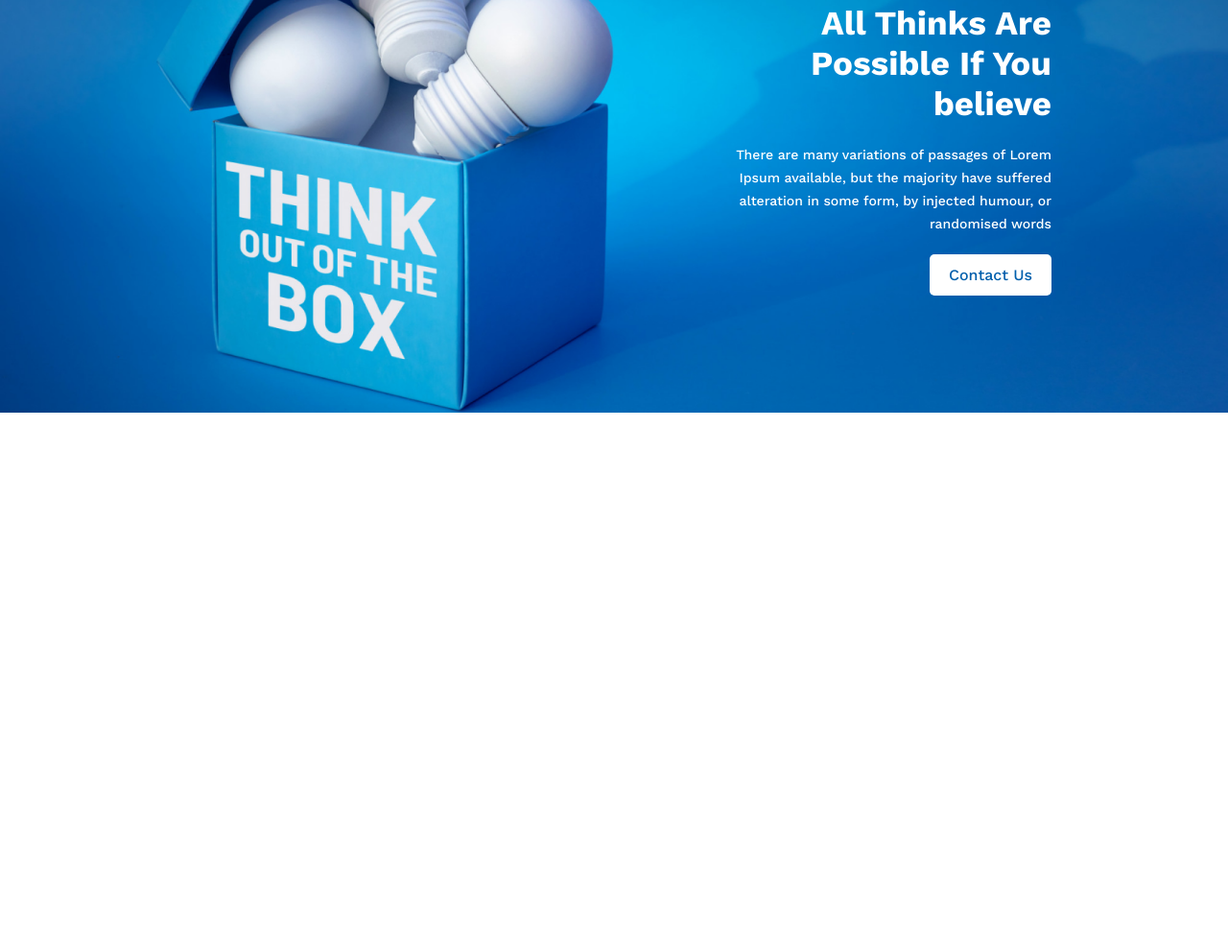
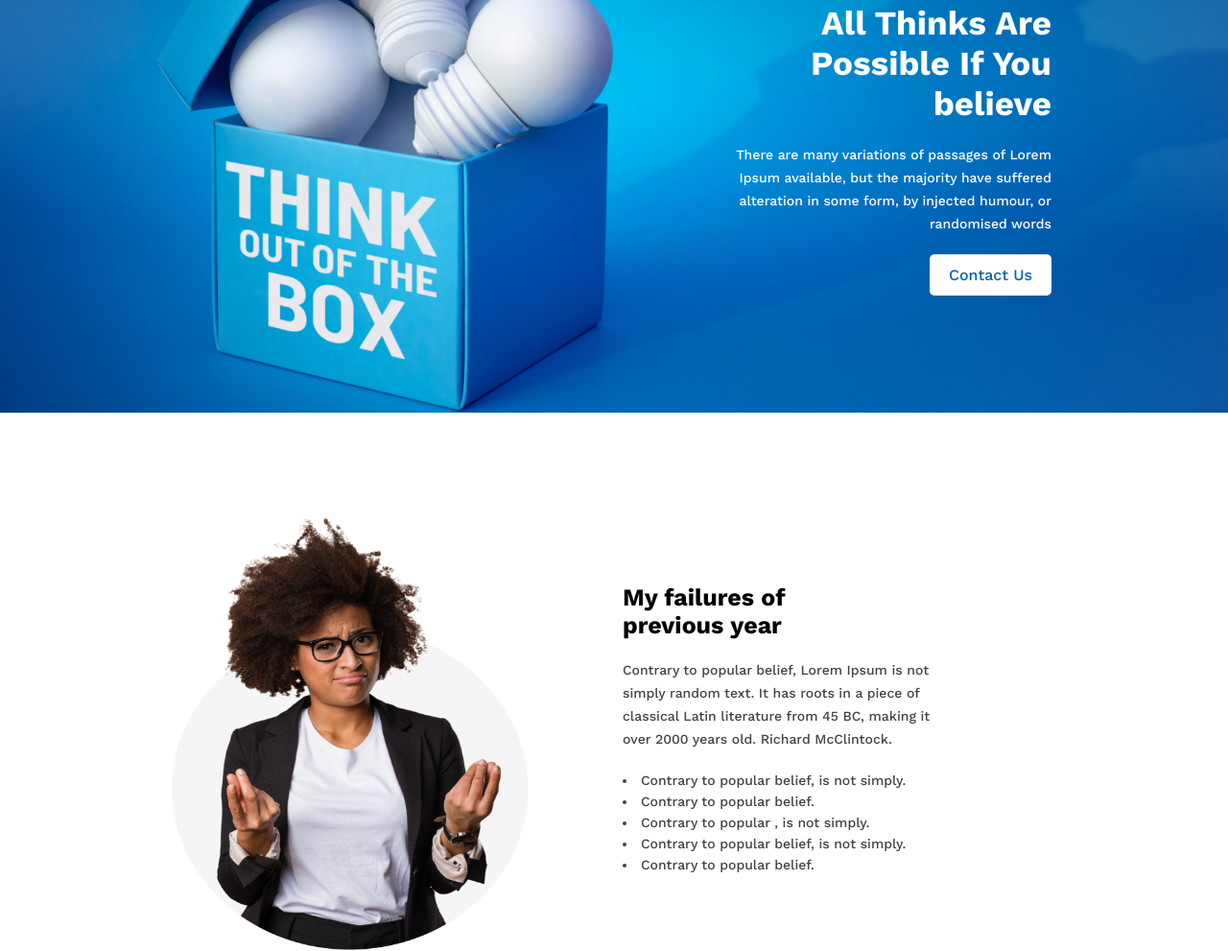
Before and after one commit to BurhanUddinAhmad/new-me, a plain HTML site: page index.html in a window 1280 px wide. Shown: the part 120-1111 px from the top of the page at 96% size. Before the commit the page ends 800 px from the top, so only its background shows below. Drawn offline with nearby package versions, Linux system fonts and the light colour scheme.

Commit message:
Failure section is completed

```diff
--- a/index.html
+++ b/index.html
@@ -21,9 +21,31 @@
             </div>
         </div>
     </header>
+
     <main>
+        <!-- Start Failure section -->
+        <section id="failure">
+            <div class="container failure-content">
+                <div class="pic">
+                    <img src="./images/person.png" alt="Person">
+                </div>
+                <div class="points">
+                    <h2>My failures of previous year</h2>
+                    <p>Contrary to popular belief, Lorem Ipsum is not simply random text. It has roots in a piece of classical Latin literature from 45 BC,
+                        making it over 2000 years old. Richard McClintock.
+                    </p>
+                    <ul>
+                        <li>Contrary to popular belief, is not simply.</li>
+                        <li>Contrary to popular belief.</li>
+                        <li>Contrary to popular , is not simply.</li>
+                        <li>Contrary to popular belief, is not simply.</li>
+                        <li>Contrary to popular belief.</li>
+                    </ul>
+                </div>
+            </div>
+        </section>
+    </main>
 
-    </main>
     <footer>
 
     </footer>
--- a/style/style.css
+++ b/style/style.css
@@ -10,7 +10,7 @@
     --btn2Clor: #005FAC;
     --btnText: #005FAC;
     --btnHover: #f2f2f2;
-    --pointClor: #737272;
+    --pointClor: #444343;
     --hdlineClor: #000;
     --footerBg: #000;
 }
@@ -20,7 +20,7 @@
     margin: 0 auto;
 }
 section {
-    margin: 5rem 0;
+    margin-top: 10rem;
 }
 .btn button {
     outline: none;
@@ -72,3 +72,37 @@ header {
     width: 40%;
     text-align: right;
 }
+/* ==== start Failure section ====== */
+.failure-content {
+    width: 100%;
+    display: flex;
+    justify-content: space-around;
+    align-items: center;
+    padding: 0 5rem;
+}
+.failure-content .pic {
+    flex-basis: 40rem;
+    height: 46rem;
+}
+.failure-content .pic img {
+    width: 100%;
+    height: 100%;
+}
+.failure-content .points {
+    flex-basis: 45%;
+}
+.failure-content .points h2 {
+    width: 50%;
+}
+.failure-content .points p {
+    color: var(--pointClor);
+    width: 70%;
+}
+.failure-content .points ul {
+    list-style-position: inside;
+}
+.failure-content .points ul li {
+    font-size: 1.4rem;
+    color: var(--pointClor);
+    line-height: 2.2rem;
+}
```
